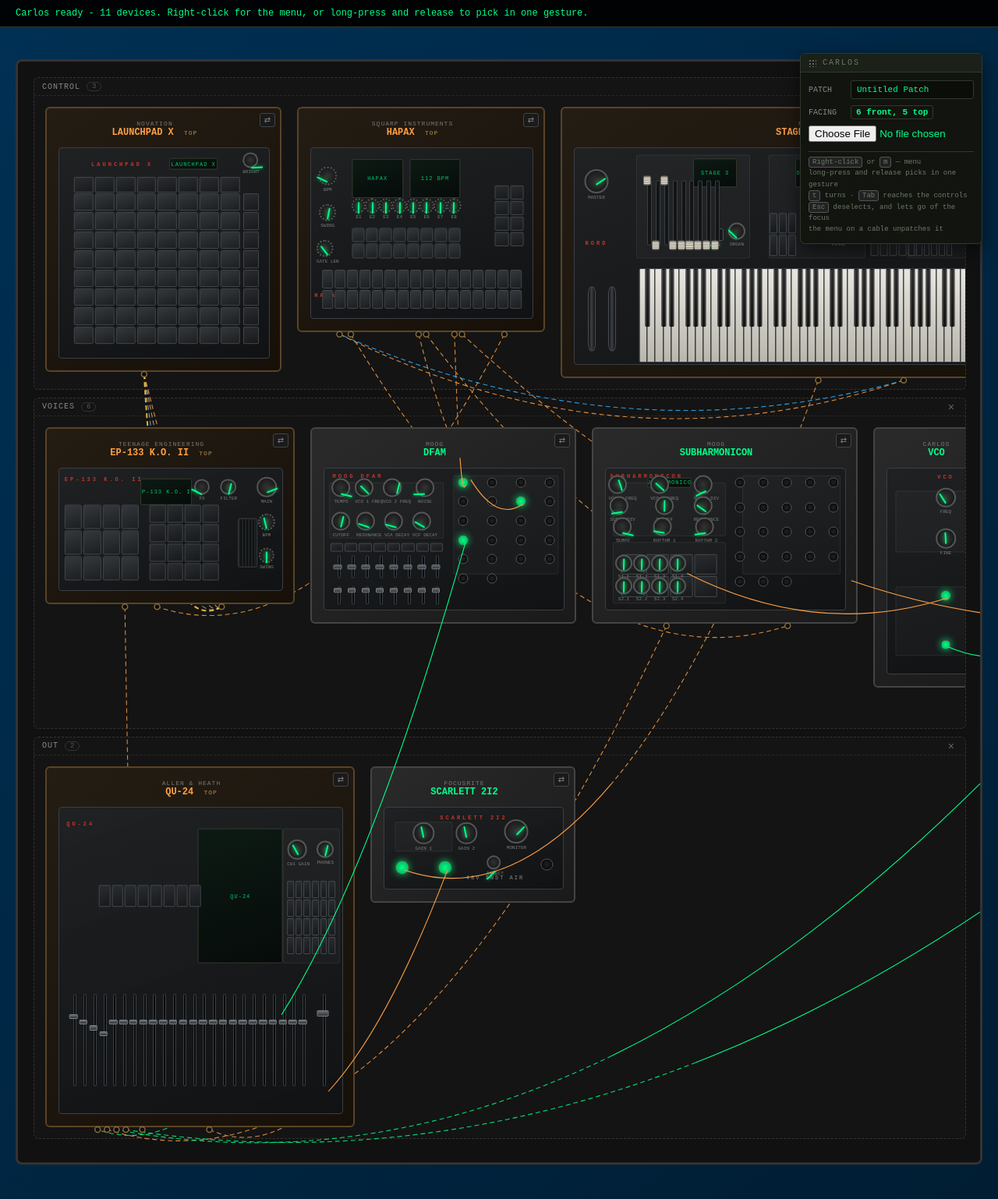
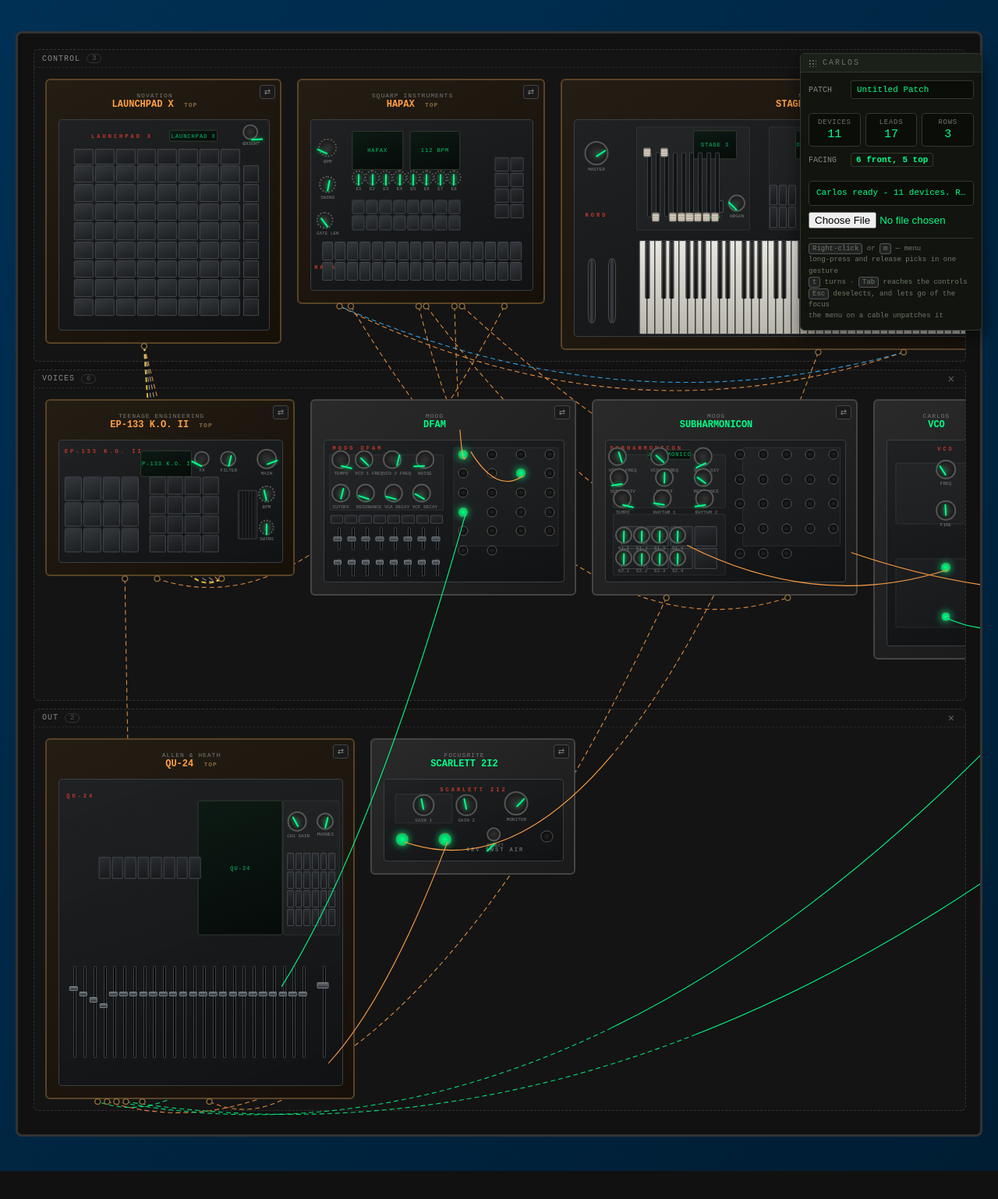
Before and after one commit to quaternionmedia/carlos, a FastAPI app: page /rack in a window 1280 px wide. Shown: the whole page at 78% size. After the commit the page ends 1502 px from the top, so only its background shows below. Run offline with FastAPI, Linux system fonts and the light colour scheme; parts of the project's set-up code (start-up, migrations or seed data) failed here and were passed over; some libraries are stand-ins or nearby versions.

Commit message:
One panel that says what is on screen
The answer to "what am I looking at" was in two places. A status bar
pinned across the top of the window carried the running commentary; the
floating palette carried the facts that persist. Neither was complete and
the bar cost every rack a strip of ground whether or not it had anything
to say — fifty-six pixels reserved in the body to clear it.

One panel now, reading top to bottom: what this rack is, what is in it,
which way it faces, and what just happened. It gained a readout — devices,
leads, rows — counted off the rack rather than tallied as things are
added, so an import, a deletion and a hand-patched cable all reach it the
same way and none of them can forget to. Leads rather than pieces: a
cable with one end round the back is drawn in halves, and a panel that
says 34 when the rack has 17 is worse than one that says nothing.

Written from `redrawAll`, which is the one path every change to the set of
cables goes through. The facing indicator learned that rule the hard way -
it read EMPTY on a rack with two devices in it for two sessions because it
was refreshed only on the paths somebody remembered.

Wiring it there put the first call to `hostSystem()` inside
`new EurorackSystem()`, which broke the page outright: `typeof` is only
safe for a name that was never declared, and `system` is a `const` whose
binding is in its temporal dead zone while its own constructor runs.
`typeof` throws a ReferenceError there rather than answering 'undefined'.
That is precisely when the honest answer is "there is no system yet", so
it catches and says so.

The body padding went back to 20px. The reservation had outlived the bar
it was clearing, and a test asserts against the old figure rather than
against zero, because what is above the rack now is ordinary page padding.

Co-Authored-By: Claude Opus 5 (1M context) <noreply@anthropic.com>

```diff
--- a/static/demo.css
+++ b/static/demo.css
@@ -1,9 +1,11 @@
 /* === BASE STYLES === */
 body {
     margin: 0;
-    /* Room for the status line above. Nothing is reserved below: the palette
-       floats over the rack rather than pinning a strip across the bottom. */
-    padding: 56px 20px 24px;
+    /* Nothing is reserved on any edge. Fifty-six pixels used to be held at the
+       top for a status bar that has since moved into the palette, and the
+       reservation outlived it: a strip of empty ground above every rack,
+       clearing something that was no longer there. */
+    padding: 20px 20px 24px;
     /* The house navy. Only the ground changes: the rack, the modules and every
        signal colour above it are what they were, because a background is the
        one surface that can be restated without restating anything on it. */
@@ -217,6 +219,38 @@ svg {
    in order. */
 #patch-cables-behind {
     z-index: 1;
+}
+
+/* What is in the rack, in three figures. Counted from the rack rather than
+   from whatever put it there, so an import, an undo and a hand-patched cable
+   all reach it by the same route. */
+.rad-readout {
+    display: grid;
+    grid-template-columns: repeat(3, 1fr);
+    gap: 6px;
+    margin: 10px 0 0;
+}
+
+.rad-readout-cell {
+    padding: 6px 4px;
+    border-radius: 4px;
+    background: var(--rad-hub);
+    border: 1px solid var(--rad-surface-edge);
+    text-align: center;
+}
+
+.rad-readout dt {
+    font-size: 9px;
+    letter-spacing: 0.08em;
+    text-transform: uppercase;
+    color: var(--rad-ink-dim);
+}
+
+.rad-readout dd {
+    margin: 2px 0 0;
+    font-size: 15px;
+    font-variant-numeric: tabular-nums;
+    color: var(--rad-ink);
 }
 
 /* === DEVICE SIDES === */
@@ -537,16 +571,17 @@ kbd {
    dropped when the inline stylesheet moved into this file, which left the
    element in normal flow under the patch bar and its reserved space empty. */
 .status {
-    position: fixed;
-    top: 0;
-    left: 0;
-    right: 0;
-    z-index: 20;
-    padding: 8px 20px;
-    background: rgba(0, 0, 0, 0.94);
-    border-bottom: 1px solid var(--rad-surface-edge);
-    font-size: 12px;
-    line-height: 1.5;
+    /* In the panel, not across the window. It was `position: fixed` at the top
+       of the viewport: the commentary in one place, the facts it was
+       commenting on in another, and eight pixels of every rack given up to a
+       line that is usually idle. */
+    margin-top: 10px;
+    padding: 7px 9px;
+    border-radius: 4px;
+    background: var(--rad-hub);
+    border: 1px solid var(--rad-surface-edge);
+    font-size: 11px;
+    line-height: 1.45;
     color: var(--rad-ink);
     /* One line, whatever the message. A status that wraps changes the height
        of the bar, moves the rack, and so moves every cable endpoint it was
--- a/static/models.js
+++ b/static/models.js
@@ -344,7 +344,17 @@ function cellLegend(feature, index) {
 // null value, not a missing name - so every reach for the host goes through
 // here.
 function hostSystem() {
-    return typeof system === 'undefined' ? null : system;
+    try {
+        return typeof system === 'undefined' ? null : system;
+    } catch {
+        // `typeof` is only safe for a name that was never declared. `system` is
+        // declared with `const`, and anything reached from inside that
+        // constructor runs while the binding is in its temporal dead zone -
+        // where `typeof` throws a ReferenceError rather than answering
+        // 'undefined'. Which is exactly when the answer is "there is no system
+        // yet", so that is what this returns.
+        return null;
+    }
 }
 
 // A knob is a slider that happens to be round. Saying so is what makes it
@@ -1413,6 +1423,14 @@ class PatchBayManager {
             conn.hit = drawn?.hit || null;
             conn.strands = drawn?.strands || [];
         });
+
+        // The lead count lives on the panel, and this is the one path every
+        // change to the set of cables goes through - patching, unpatching,
+        // importing, clearing. Writing it from here rather than from each of
+        // those is the same rule the facing indicator learned the hard way:
+        // a readout refreshed only on the paths somebody remembered is a
+        // readout that is wrong on the paths they did not.
+        hostSystem()?.refreshReadout?.();
     }
 
     // The channels one cable carries, worked out rather than recorded.
@@ -2225,7 +2243,30 @@ class EurorackSystem {
     refreshViewIndicator() {
         const indicator = document.getElementById('view-indicator');
         if (indicator) indicator.textContent = this.viewSummary();
+        this.refreshReadout();
         return indicator;
+    }
+
+    // What is in the rack, in three figures.
+    //
+    // Counted off the rack itself rather than tallied as things are added, so
+    // an import, a deletion and a hand-patched cable all reach it the same way
+    // and none of them can forget to. Written from the same place as the facing
+    // indicator for the same reason: that one read EMPTY on a rack with two
+    // devices in it for two sessions, because it was only refreshed on a path
+    // nobody took.
+    //
+    // Leads, not pieces: a cable with one end round the back is drawn in two
+    // halves, and a rack that says it has 34 leads when it has 17 is worse than
+    // one that says nothing.
+    refreshReadout() {
+        const write = (id, value) => {
+            const cell = document.getElementById(id);
+            if (cell) cell.textContent = String(value);
+        };
+        write('count-devices', this.modules.size);
+        write('count-cables', this.patchBay.connections.length);
+        write('count-rows', this.groups.length);
     }
 
     // What the rack is actually showing, which is not one value once devices
--- a/templates/demo.html
+++ b/templates/demo.html
@@ -26,12 +26,12 @@
         <svg id="patch-cables"></svg>
     </div>
 
+    {# The palette carries the status line now. It used to be a bar pinned
+       across the top of the window, which put the running commentary in one
+       place and the persistent facts in another, and took a slice off the top
+       of every rack whether or not it had anything to say. #}
     {% include 'partials/controls_panel.html' %}
 
-    <!-- The status line is how this app answers back: a refused cable, a
-         parameter under the cursor, what an import actually loaded. It is a
-         live region so that answer is not sighted-only. -->
-    <div class="status" id="status" role="status" aria-live="polite">System Ready</div>
     <script src="{{ asset('main.js') }}"></script>
 
 
--- a/templates/partials/controls_panel.html
+++ b/templates/partials/controls_panel.html
@@ -3,12 +3,17 @@
    interaction contract, and a second menu system would be a second answer to a
    question the contract already settles. See docs/rad-integration.md.
 
-   This is not that. A tool palette holds the things a ring cannot express — a
-   patch name is a text field, a file input is a file input — and it resolves no
-   context and emits no intent, which is what a menu is. It floats over the rack
-   rather than pinning a strip to the bottom of the window, because a rack is
-   the width of the window and a fixed bar takes a slice of it away from every
-   rack whether or not anyone is naming a patch.
+   What is left is tuned to one job: saying what is on screen. A status bar was
+   pinned across the top of the window and this floated over the rack, so the
+   two halves of that answer were in two places — the running commentary up
+   there, the persistent facts down here — and the bar took a slice off the top
+   of every rack whether or not it had anything to say.
+
+   One panel now, and it reads top to bottom: what this rack is, what is in it,
+   which way it faces, and what just happened. It still holds the two controls a
+   ring cannot express — a patch name is a text field, a file input is a file
+   input — and it resolves no context and emits no intent, which is what a menu
+   is.
 
    `palette` here is rad's word for a set of colour tokens, and that is what
    this is built from: no colour below is a literal. #}
@@ -27,12 +32,37 @@
       <input id="patch-name" type="text" value="Untitled Patch" spellcheck="false">
     </div>
 
+    {# What is in the rack, counted from the rack rather than from whatever put
+       it there. Every one of these is written by `refreshReadout`, which runs
+       wherever the set of modules, cables or rows can have changed — the same
+       rule that keeps the facing indicator honest. #}
+    <dl class="rad-readout" id="rack-readout">
+      <div class="rad-readout-cell">
+        <dt>Devices</dt>
+        <dd id="count-devices">0</dd>
+      </div>
+      <div class="rad-readout-cell">
+        <dt>Leads</dt>
+        <dd id="count-cables">0</dd>
+      </div>
+      <div class="rad-readout-cell">
+        <dt>Rows</dt>
+        <dd id="count-rows">0</dd>
+      </div>
+    </dl>
+
     {# Which way the rack is facing: the one answer that has to persist, as
        against the status line, where the next message overwrites it. #}
     <div class="rad-palette-row">
       <span class="view-label">Facing</span>
       <span id="view-indicator">EMPTY</span>
     </div>
+
+    {# How this app answers back: a refused cable, a parameter under the cursor,
+       what an import actually loaded. A live region, so that answer is not
+       sighted-only. It is last because it is the only line here that changes on
+       its own — the facts above it stay put while this one talks. #}
+    <div class="status" id="status" role="status" aria-live="polite">System Ready</div>
 
     <label class="visually-hidden" for="patch-file">Patch file to import</label>
     <input id="patch-file" type="file" accept=".json,application/json"
```
Also changed, not shown: tests/browser/test_arrival.py (+84 -0 lines), walkthrough/05-in-the-browser.md (+20 -0 lines), README.md, walkthrough/media/05-in-the-browser-boot.png, walkthrough/media/05-in-the-browser-irl-drum-rig.png, walkthrough/media/05-in-the-browser-keybed-and-desk.png, walkthrough/media/05-in-the-browser-menu.png, walkthrough/media/05-in-the-browser-turned.png.
